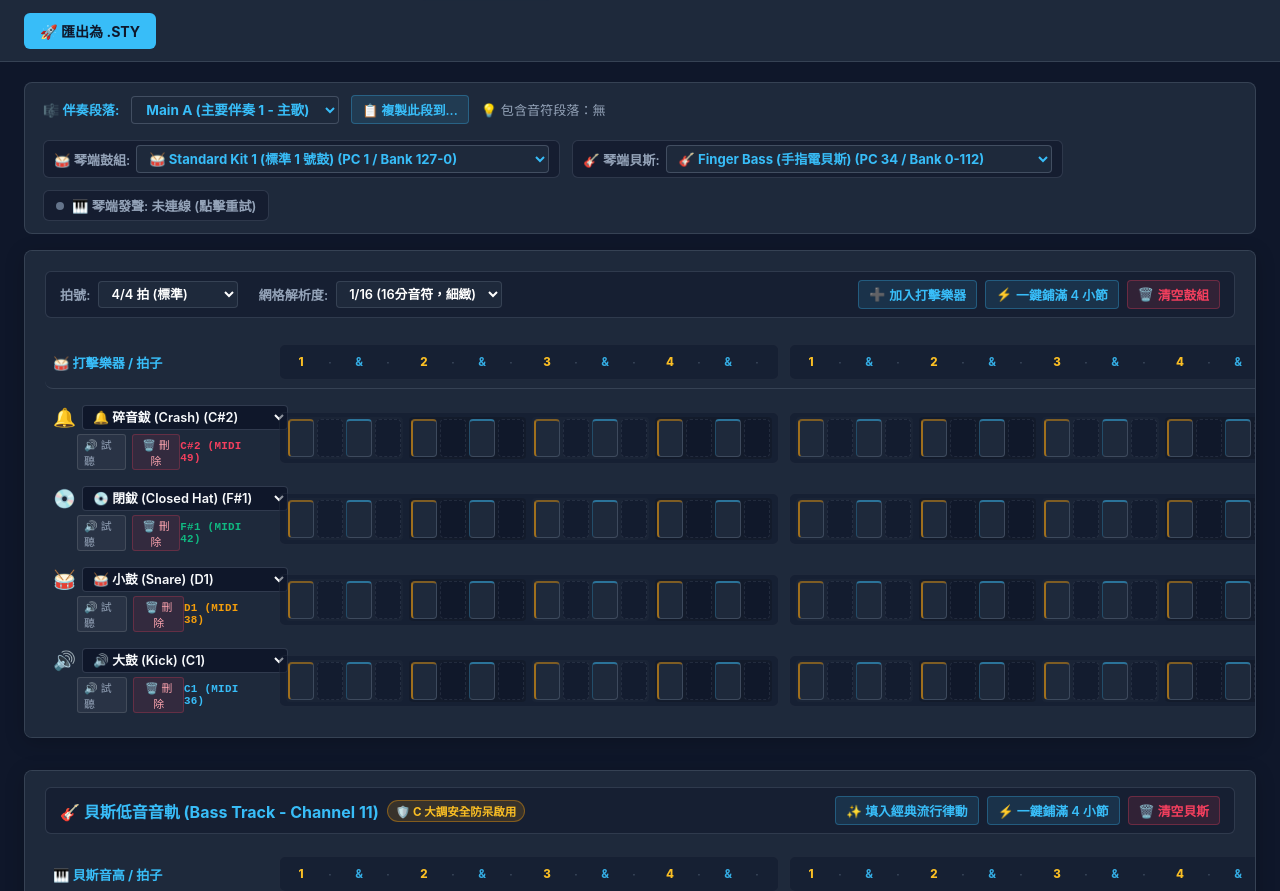
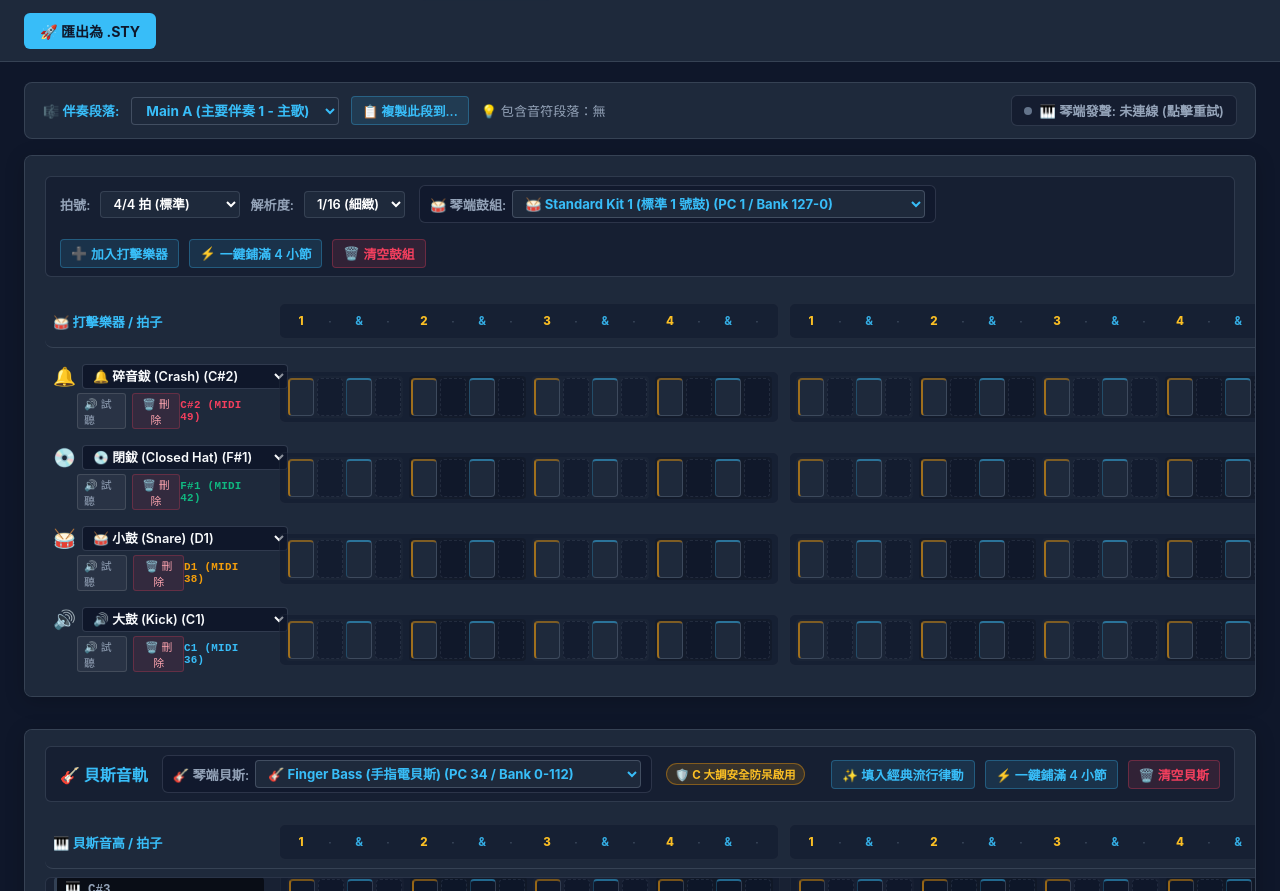
Before and after one commit to CMChen59/Yamaha-Midi-Edit, a website built with Vite: page index.html in a window 1280 px wide. Shown: the part 61-952 px from the top of the page. Built offline with nearby package versions, Linux system fonts and the light colour scheme.

Commit message:
feat(ui): relocate drum kit & bass voice selectors into their respective instrument toolbars

```diff
--- a/index.html
+++ b/index.html
@@ -396,7 +396,8 @@
     .grid-toolbar-left, .grid-toolbar-right {
       display: flex;
       align-items: center;
-      gap: 8px;
+      gap: 10px;
+      flex-wrap: wrap;
     }
 
     .grid-select {
@@ -1010,22 +1011,6 @@
         </span>
       </div>
       <div class="voice-controls-wrap">
-        <!-- 鼓組套件選擇器 -->
-        <div class="drum-kit-selector-wrap">
-          <label for="select-drum-kit" class="control-label">🥁 琴端鼓組:</label>
-          <select id="select-drum-kit" class="kit-select-input" title="選擇匯出與琴端監聽使用的 Yamaha 原廠鼓組套件">
-            <!-- 程式載入時由 YAMAHA_SX920_DRUM_KITS 自動填入 -->
-          </select>
-        </div>
-
-        <!-- 貝斯音色選擇器 -->
-        <div class="drum-kit-selector-wrap">
-          <label for="select-bass-voice" class="control-label">🎸 琴端貝斯:</label>
-          <select id="select-bass-voice" class="kit-select-input" title="選擇匯出與琴端監聽使用的 Yamaha 原廠貝斯音色 (Channel 11)">
-            <!-- 程式載入時由 YAMAHA_SX920_BASS_VOICES 自動填入 -->
-          </select>
-        </div>
-
         <!-- 實體琴 USB Web MIDI 發聲監聽開關 -->
         <button id="btn-midi-connect" class="btn-midi-status" title="點擊連結實體琴 USB，即可直接從 PSR-SX920 喇叭發聲試聽！">
           <span class="midi-led-dot"></span>
--- a/src/creator/creator-app.ts
+++ b/src/creator/creator-app.ts
@@ -86,8 +86,6 @@ export class CreatorApp {
 
   constructor() {
     this.initElements();
-    this.initDrumKitSelector();
-    this.initBassVoiceSelector();
     this.initSectionSelector();
     this.initMidi();
     this.bindEvents();
@@ -104,7 +102,9 @@ export class CreatorApp {
         () => this.onPatternModified(),
         (note, vel) => this.sendMidiDrumTrigger(note, vel),
         (res) => this.onGlobalResolutionChange(res),
-        (sig) => this.onGlobalTimeSignatureChange(sig)
+        (sig) => this.onGlobalTimeSignatureChange(sig),
+        (kitId) => this.onDrumKitChange(kitId),
+        this.state.selectedDrumKit.id
       );
     }
 
@@ -114,7 +114,9 @@ export class CreatorApp {
         bassContainer,
         this.state.totalBars,
         () => this.onPatternModified(),
-        (note, vel) => this.sendMidiBassTrigger(note, vel)
+        (note, vel) => this.sendMidiBassTrigger(note, vel),
+        (voiceId) => this.onBassVoiceChange(voiceId),
+        this.state.selectedBassVoice.id
       );
     }
 
@@ -128,61 +130,27 @@ export class CreatorApp {
   }
 
   /**
-   * 初始化鼓組下拉選單
+   * 鼓組切換處理
    */
-  private initDrumKitSelector() {
-    const selectKit = document.getElementById('select-drum-kit') as HTMLSelectElement | null;
-    if (!selectKit) return;
-
-    selectKit.innerHTML = '';
-    for (const kit of YAMAHA_SX920_DRUM_KITS) {
-      const opt = document.createElement('option');
-      opt.value = kit.id;
-      opt.textContent = `${kit.icon} ${kit.name} (PC ${kit.panelPc} / Bank ${kit.msb}-${kit.lsb})`;
-      if (kit.id === this.state.selectedDrumKit.id) {
-        opt.selected = true;
-      }
-      selectKit.appendChild(opt);
-    }
-
-    selectKit.addEventListener('change', () => {
-      const selectedId = selectKit.value;
-      const found = YAMAHA_SX920_DRUM_KITS.find(k => k.id === selectedId);
+  private onDrumKitChange(kitId: string) {
+    const found = YAMAHA_SX920_DRUM_KITS.find(k => k.id === kitId);
     if (found) {
       this.state.selectedDrumKit = found;
       this.syncDrumKitToKeyboard();
       this.setStatus(`✓ 已切換鼓組【${found.name}】(琴端代碼: PC ${found.panelPc}, Bank ${found.msb}-${found.lsb})`);
     }
-    });
   }
 
   /**
-   * 初始化貝斯音色下拉選單
+   * 貝斯音色切換處理
    */
-  private initBassVoiceSelector() {
-    const selectBass = document.getElementById('select-bass-voice') as HTMLSelectElement | null;
-    if (!selectBass) return;
-
-    selectBass.innerHTML = '';
-    for (const bass of YAMAHA_SX920_BASS_VOICES) {
-      const opt = document.createElement('option');
-      opt.value = bass.id;
-      opt.textContent = `${bass.icon} ${bass.name} (PC ${bass.panelPc} / Bank ${bass.msb}-${bass.lsb})`;
-      if (bass.id === this.state.selectedBassVoice.id) {
-        opt.selected = true;
-      }
-      selectBass.appendChild(opt);
-    }
-
-    selectBass.addEventListener('change', () => {
-      const selectedId = selectBass.value;
-      const found = YAMAHA_SX920_BASS_VOICES.find(b => b.id === selectedId);
+  private onBassVoiceChange(voiceId: string) {
+    const found = YAMAHA_SX920_BASS_VOICES.find(b => b.id === voiceId);
     if (found) {
       this.state.selectedBassVoice = found;
       this.syncBassVoiceToKeyboard();
       this.setStatus(`✓ 已切換貝斯【${found.name}】(琴端代碼: PC ${found.panelPc}, Bank ${found.msb}-${found.lsb})`);
     }
-    });
   }
 
   /**
--- a/src/creator/drum-step-grid.ts
+++ b/src/creator/drum-step-grid.ts
@@ -5,6 +5,7 @@
  */
 
 import { drumSynth } from './drum-synth';
+import { YAMAHA_SX920_DRUM_KITS } from './drum-kits';
 
 export interface DrumVoiceOption {
   note: number;
@@ -50,10 +51,12 @@ export class DrumStepGrid {
 
   // 步進狀態記錄：note -> boolean[] (長度 = totalBars * stepsPerBar)
   private pattern: Map<number, boolean[]> = new Map();
+  private selectedKitId: string = 'standard-kit-1';
   private onPatternChange?: () => void;
   private onTriggerNote?: (note: number, velocity: number) => void;
   private onResolutionChange?: (res: GridResolution) => void;
   private onTimeSignatureChange?: (sig: TimeSignatureType) => void;
+  private onDrumKitChange?: (kitId: string) => void;
 
   constructor(
     container: HTMLElement,
@@ -61,7 +64,9 @@ export class DrumStepGrid {
     onPatternChange?: () => void,
     onTriggerNote?: (note: number, velocity: number) => void,
     onResolutionChange?: (res: GridResolution) => void,
-    onTimeSignatureChange?: (sig: TimeSignatureType) => void
+    onTimeSignatureChange?: (sig: TimeSignatureType) => void,
+    onDrumKitChange?: (kitId: string) => void,
+    initialKitId: string = 'standard-kit-1'
   ) {
     this.container = container;
     this.totalBars = totalBars;
@@ -69,9 +74,24 @@ export class DrumStepGrid {
     this.onTriggerNote = onTriggerNote;
     this.onResolutionChange = onResolutionChange;
     this.onTimeSignatureChange = onTimeSignatureChange;
+    this.onDrumKitChange = onDrumKitChange;
+    this.selectedKitId = initialKitId;
 
     this.initPattern();
     this.render();
+  }
+
+  public setSelectedKitId(kitId: string): void {
+    if (this.selectedKitId === kitId) return;
+    this.selectedKitId = kitId;
+    const selectKit = this.container.querySelector('#select-drum-kit') as HTMLSelectElement | null;
+    if (selectKit) {
+      selectKit.value = kitId;
+    }
+  }
+
+  public getSelectedKitId(): string {
+    return this.selectedKitId;
   }
 
   public playSound(note: number, velocity: number = 100) {
@@ -339,7 +359,7 @@ export class DrumStepGrid {
     const scrollWrapper = document.createElement('div');
     scrollWrapper.className = 'grid-scroll-wrapper';
 
-    // 1. 建立頂部控制輔助列 (Toolbar / Add voice / Resolution switch)
+    // 1. 建立頂部控制輔助列 (Toolbar / Add voice / Resolution switch / Drum Kit)
     const toolbar = document.createElement('div');
     toolbar.className = 'grid-toolbar';
     toolbar.innerHTML = `
@@ -351,11 +371,22 @@ export class DrumStepGrid {
           <option value="6/8" ${this.timeSignature === '6/8' ? 'selected' : ''}>6/8 拍 (三連慢搖)</option>
         </select>
 
-        <label style="font-size: 0.82rem; color: #94a3b8; font-weight: 600; margin-left: 12px;">網格解析度:</label>
+        <label style="font-size: 0.82rem; color: #94a3b8; font-weight: 600;">解析度:</label>
         <select id="grid-res-select" class="grid-select">
-          <option value="1/16" ${this.resolution === '1/16' ? 'selected' : ''}>1/16 (16分音符，細緻)</option>
-          <option value="1/8" ${this.resolution === '1/8' ? 'selected' : ''}>1/8 (8分音符，簡潔)</option>
+          <option value="1/16" ${this.resolution === '1/16' ? 'selected' : ''}>1/16 (細緻)</option>
+          <option value="1/8" ${this.resolution === '1/8' ? 'selected' : ''}>1/8 (簡潔)</option>
         </select>
+
+        <div class="drum-kit-selector-wrap" style="margin-left: 4px;">
+          <label for="select-drum-kit" class="control-label">🥁 琴端鼓組:</label>
+          <select id="select-drum-kit" class="kit-select-input" title="選擇匯出與琴端監聽使用的 Yamaha 原廠鼓組套件">
+            ${YAMAHA_SX920_DRUM_KITS.map(k => `
+              <option value="${k.id}" ${k.id === this.selectedKitId ? 'selected' : ''}>
+                ${k.icon} ${k.name} (PC ${k.panelPc} / Bank ${k.msb}-${k.lsb})
+              </option>
+            `).join('')}
+          </select>
+        </div>
       </div>
 
       <div class="grid-toolbar-right">
@@ -385,6 +416,12 @@ export class DrumStepGrid {
       const res = selectRes.value as GridResolution;
       this.setResolution(res);
       this.onResolutionChange?.(res);
+    });
+
+    const selectKit = toolbar.querySelector('#select-drum-kit') as HTMLSelectElement | null;
+    selectKit?.addEventListener('change', () => {
+      this.selectedKitId = selectKit.value;
+      this.onDrumKitChange?.(selectKit.value);
     });
 
     const btnAdd = toolbar.querySelector('#btn-add-drum-row') as HTMLButtonElement | null;
--- a/src/creator/piano-roll-lite.ts
+++ b/src/creator/piano-roll-lite.ts
@@ -8,6 +8,7 @@
 
 import { bassSynth } from './bass-synth';
 import type { GridResolution, TimeSignatureType } from './drum-step-grid';
+import { YAMAHA_SX920_BASS_VOICES } from './bass-voices';
 
 export interface BassPitchInfo {
   note: number;      // MIDI 音高 (例如 36 = C1)
@@ -28,23 +29,42 @@ export class PianoRollLite {
 
   // 音符狀態：stepIndex -> number (MIDI note)
   private pattern: Map<number, number> = new Map();
+  private selectedVoiceId: string = 'finger-bass';
 
   private onPatternChange?: () => void;
   private onTriggerNote?: (note: number, velocity: number) => void;
+  private onBassVoiceChange?: (voiceId: string) => void;
 
   constructor(
     container: HTMLElement,
     totalBars: number = 4,
     onPatternChange?: () => void,
-    onTriggerNote?: (note: number, velocity: number) => void
+    onTriggerNote?: (note: number, velocity: number) => void,
+    onBassVoiceChange?: (voiceId: string) => void,
+    initialVoiceId: string = 'finger-bass'
   ) {
     this.container = container;
     this.totalBars = totalBars;
     this.onPatternChange = onPatternChange;
     this.onTriggerNote = onTriggerNote;
+    this.onBassVoiceChange = onBassVoiceChange;
+    this.selectedVoiceId = initialVoiceId;
 
     this.initPitches();
     this.render();
+  }
+
+  public setSelectedVoiceId(voiceId: string): void {
+    if (this.selectedVoiceId === voiceId) return;
+    this.selectedVoiceId = voiceId;
+    const selectBass = this.container.querySelector('#select-bass-voice') as HTMLSelectElement | null;
+    if (selectBass) {
+      selectBass.value = voiceId;
+    }
+  }
+
+  public getSelectedVoiceId(): string {
+    return this.selectedVoiceId;
   }
 
   /**
@@ -314,9 +334,19 @@ export class PianoRollLite {
     toolbar.innerHTML = `
       <div class="grid-toolbar-left">
         <span style="font-weight: 700; color: #38bdf8; display: flex; align-items: center; gap: 6px;">
-          🎸 貝斯低音音軌 (Bass Track - Channel 11)
+          🎸 貝斯音軌
         </span>
-        <span class="c-chord-guardrail-badge" title="PSR-SX920 原廠 SFF2 CASM 轉調規則以 C 大調為基準。標有金色、青色、綠色之音符在彈奏左手和弦時保證 100% 正確轉調！">
+        <div class="drum-kit-selector-wrap" style="margin-left: 4px;">
+          <label for="select-bass-voice" class="control-label">🎸 琴端貝斯:</label>
+          <select id="select-bass-voice" class="kit-select-input" title="選擇匯出與琴端監聽使用的 Yamaha 原廠貝斯音色 (Channel 11)">
+            ${YAMAHA_SX920_BASS_VOICES.map(b => `
+              <option value="${b.id}" ${b.id === this.selectedVoiceId ? 'selected' : ''}>
+                ${b.icon} ${b.name} (PC ${b.panelPc} / Bank ${b.msb}-${b.lsb})
+              </option>
+            `).join('')}
+          </select>
+        </div>
+        <span class="c-chord-guardrail-badge" title="PSR-SX920 原廠 SFF2 CASM 轉調規則以 C 大調為基準。標有金色、青色、綠色之音符在彈奏左手和弦時保證 100% 正確轉調！" style="margin-left: 4px;">
           🛡️ C 大調安全防呆啟用
         </span>
       </div>
@@ -335,6 +365,11 @@ export class PianoRollLite {
     this.container.appendChild(toolbar);
 
     // 綁定工具按鈕事件
+    const selectBass = toolbar.querySelector('#select-bass-voice') as HTMLSelectElement | null;
+    selectBass?.addEventListener('change', () => {
+      this.selectedVoiceId = selectBass.value;
+      this.onBassVoiceChange?.(selectBass.value);
+    });
     toolbar.querySelector('#btn-bass-template')?.addEventListener('click', () => this.insertClassicPattern());
     toolbar.querySelector('#btn-bass-clone')?.addEventListener('click', () => this.cloneFirstBar());
     toolbar.querySelector('#btn-bass-clear')?.addEventListener('click', () => this.clear());
```
Lines whose indentation alone changed are shown as unchanged.
